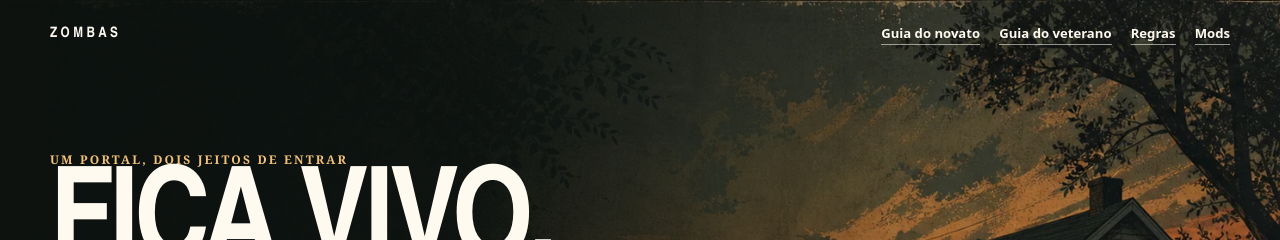
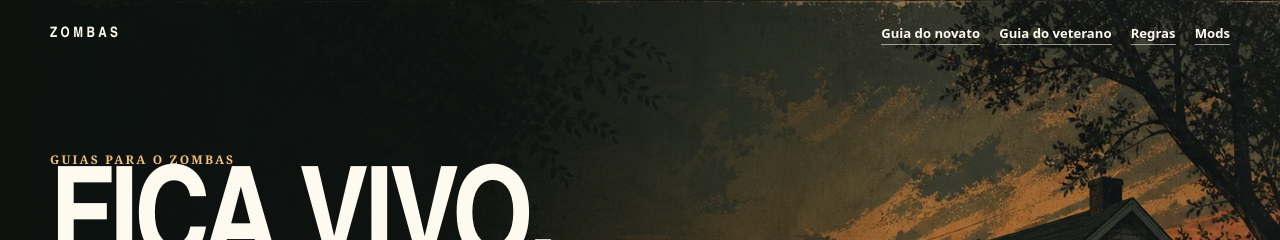
Before and after one commit to kauehorta/zombas, a Next.js app: page / in a window 1280 px wide. Shown: the top 240 px of the page. Built offline with nearby package versions, Linux system fonts and the light colour scheme.

Commit message:
fix: name the portal plainly

```diff
--- a/app/page.tsx
+++ b/app/page.tsx
@@ -30,7 +30,7 @@ export default function Home() {
         </div>
 
         <div className="hero-copy">
-          <p className="eyebrow">Um portal, dois jeitos de entrar</p>
+          <p className="eyebrow">Guias para o Zombas</p>
           <h1>Fica vivo.<br />Fica junto.</h1>
           <p className="hero-lead">
             A casa está do jeito que quem morava nela deixou, meio arrumada, meio não. Isso não é
```
Also changed, not shown: index.html (+1 -1 lines).
